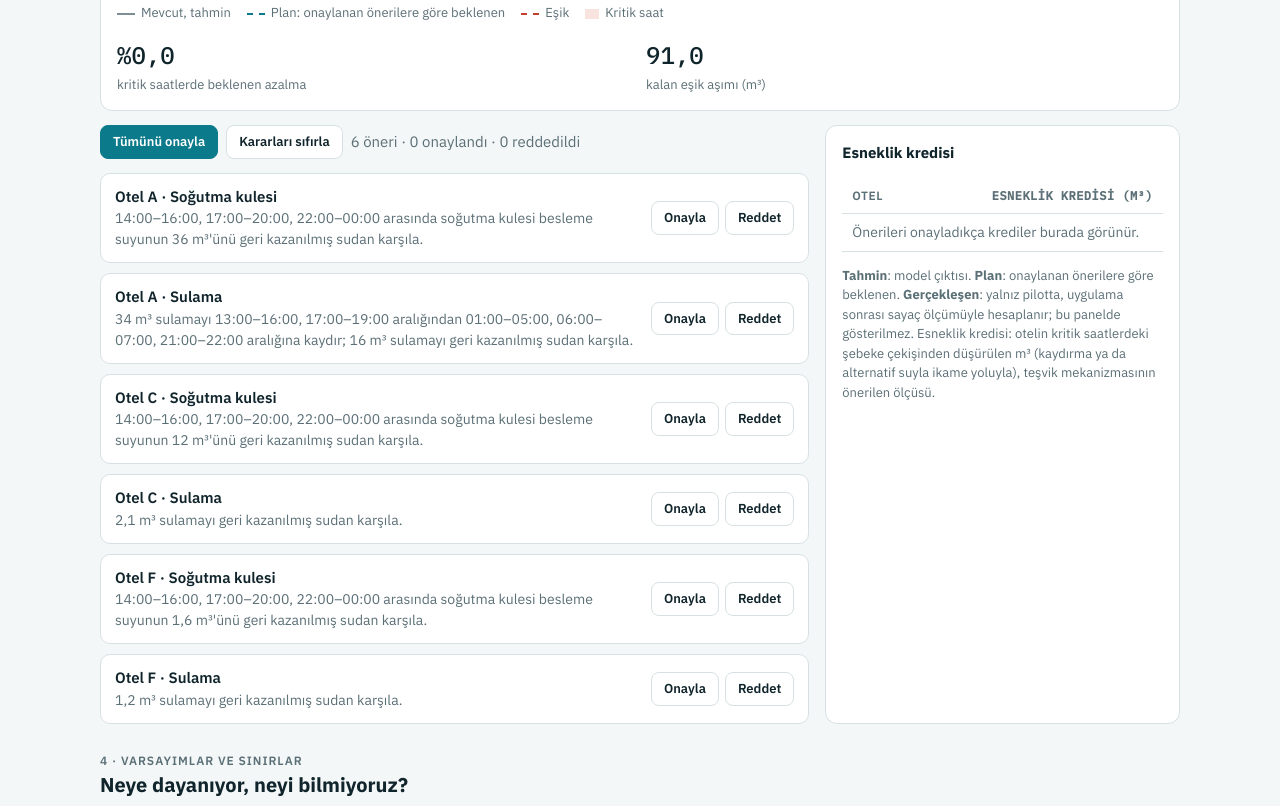
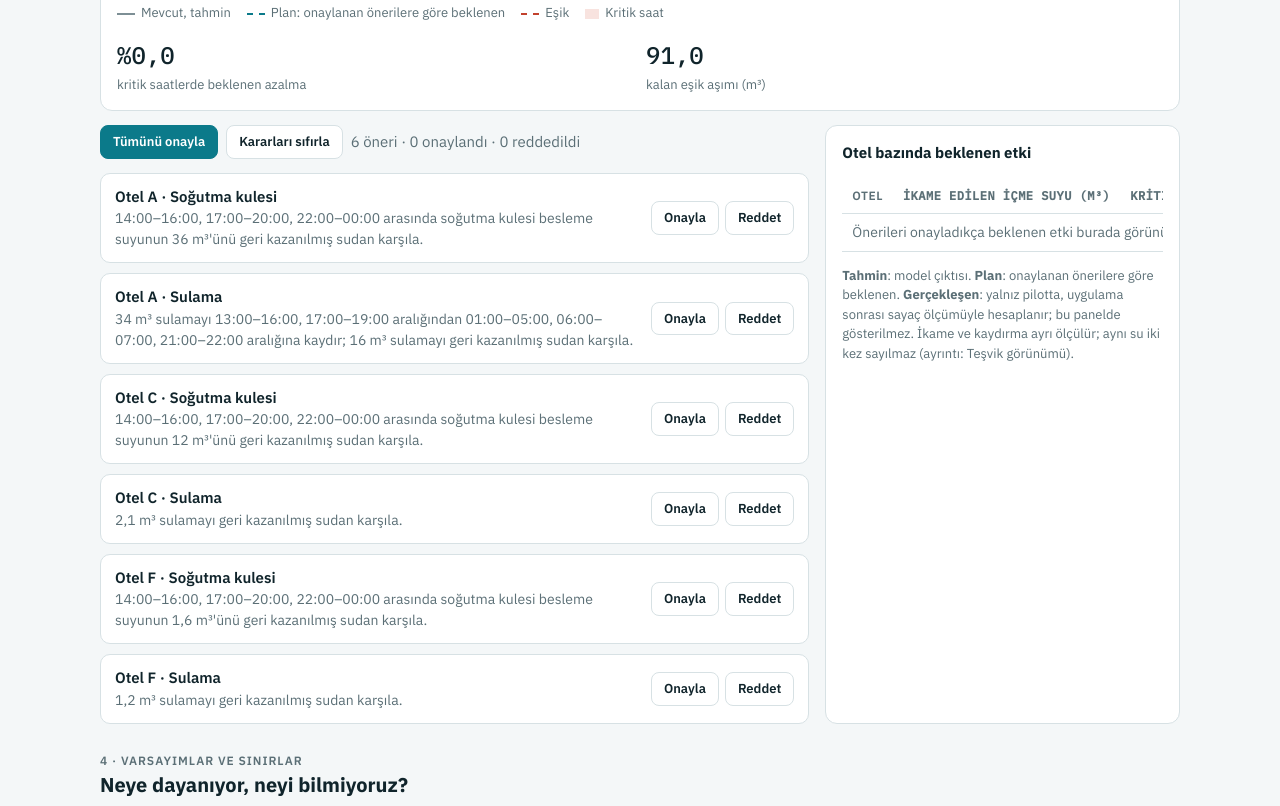
Before and after one commit to nidanrbtl/blueflex-belek, a plain HTML site: page index.html in a window 1280 px wide. Shown: the part 2514-3320 px from the top of the page. Drawn offline with Linux system fonts and the light colour scheme.

Commit message:
Yayın: ikame ve kaydırma ayrı ölçüler, karar kontrolleri
Co-Authored-By: Claude Opus 5.5 <noreply@anthropic.com>

```diff
--- a/index.html
+++ b/index.html
@@ -176,9 +176,9 @@ tr.total td{font-weight:600;border-top:2px solid var(--line)}
         <div class="recs" id="recs"></div>
       </div>
       <div class="card stack">
-        <h3>Esneklik kredisi</h3>
+        <h3>Otel bazında beklenen etki</h3>
         <div class="tablewrap"><table id="tcred"></table></div>
-        <p class="foot"><strong>Tahmin</strong>: model çıktısı. <strong>Plan</strong>: onaylanan önerilere göre beklenen. <strong>Gerçekleşen</strong>: yalnız pilotta, uygulama sonrası sayaç ölçümüyle hesaplanır; bu panelde gösterilmez. Esneklik kredisi: otelin kritik saatlerdeki şebeke çekişinden düşürülen m³ (kaydırma ya da alternatif suyla ikame yoluyla), teşvik mekanizmasının önerilen ölçüsü.</p>
+        <p class="foot"><strong>Tahmin</strong>: model çıktısı. <strong>Plan</strong>: onaylanan önerilere göre beklenen. <strong>Gerçekleşen</strong>: yalnız pilotta, uygulama sonrası sayaç ölçümüyle hesaplanır; bu panelde gösterilmez. İkame ve kaydırma ayrı ölçülür; aynı su iki kez sayılmaz (ayrıntı: Teşvik görünümü).</p>
       </div>
     </div>
   </section>
@@ -205,7 +205,7 @@ tr.total td{font-weight:600;border-top:2px solid var(--line)}
           <li>ASAT SCADA ve otel sayaçlarından canlı veri; pilotta veri paylaşım protokolüyle sağlanacak.</li>
           <li>Basınç, debi ve şebeke hidroliği; misafir konforu gibi modellenmeyen hizmet kalitesi konuları.</li>
           <li>Arıtılmış su boru hattı, kalite ve izin süreci (Bakanlık görüşü gerekir).</li>
-          <li>Gerçek tarife ve esneklik kredisi ödemesi; pompa enerjisinin SCADA'dan ölçülmesi.</li>
+          <li>Gerçek tarife ve esneklik teşviki ödemesi; pompa enerjisinin SCADA'dan ölçülmesi.</li>
         </ul>
       </details>
       <details><summary>Kaynaklar</summary>
@@ -234,30 +234,31 @@ tr.total td{font-weight:600;border-top:2px solid var(--line)}
   </div>
 
   <div class="view" id="v-tesvik" role="tabpanel" aria-labelledby="tab-tesvik" hidden>
-    <p class="vbar"><span class="tag run">Çalışan · simülasyon</span>Kredi, onaylanan plandan hesaplanıyor. Ödeme ve tarife kısmı tasarım aşamasında.</p>
+    <p class="vbar"><span class="tag run">Çalışan · simülasyon</span><span>İki ölçü de onaylanan plandan <em>beklenen etki</em> olarak hesaplanıyor. Ödeme ve tarife kısmı tasarım aşamasında.</span></p>
     <section aria-labelledby="h-tesvik">
-      <div><div class="eyebrow">Teşvik görünümü</div><h2 id="h-tesvik">Esneklik kredisi: kritik saatte düşürülen her m³</h2></div>
+      <div><div class="eyebrow">Teşvik görünümü</div><h2 id="h-tesvik">Esneklik iki ayrı ölçüyle sayılır; aynı su iki kez sayılmaz</h2></div>
       <div class="grid2">
         <div class="card stack">
           <h3>Hesap kuralı</h3>
-          <div class="formula">Kredi (m³) = Σ<sub>kritik saatler</sub> [ tahmin edilen çekiş − onaylanan plana göre beklenen çekiş ]<br>otel bazında, net; en az 0</div>
+          <div class="formula">İkame (m³) = alternatif suyla karşılanan içme suyu, gün boyu<br>Kaydırma (m³) = kritik saatlerden çıkarılan şebeke suyu − kritik saatlere eklenen (otel bazında, net; en az 0)</div>
           <ul class="src">
             <li><strong>Kritik saat:</strong> bölgenin tahmini çekişinin bölgesel eşiği aştığı saat. Şu an <span id="i-crit"></span>.</li>
-            <li>Kaydırma ve alternatif suyla ikame kritik saatte aynı ölçüde kredi kazandırır. Suyu başka bir kritik saate kaydırmak kredi kazandırmaz; net hesap bunu düşer.</li>
-            <li>Bu panelde kredi <em>beklenen</em> plandan hesaplanıyor. Pilotta aynı kural, sayaçla ölçülen <em>gerçekleşen</em> çekişe uygulanacak.</li>
+            <li><strong>Çift sayım yok:</strong> Kritik saatte alternatif suyla karşılanan hacim yalnız ikame olarak sayılır, kaydırmaya girmez. Kaydırma şebekeden çekilen toplam suyu değiştirmez, yalnız saatini değiştirir.</li>
+            <li><strong>Tek puan yok:</strong> İki ölçüyü birleştiren bir katsayı belirlenmedi. Ağırlıklar pilotta ASAT ile birlikte değerlendirilecek.</li>
+            <li>Bu panelde iki ölçü de <em>beklenen</em> plandan hesaplanıyor. Pilotta aynı kural, sayaçla ölçülen <em>gerçekleşen</em> çekişe uygulanacak.</li>
           </ul>
           <div class="callout neutral"><strong>Gerçek ödeme veya tarife uygulanmıyor — pilotta ASAT ile tasarlanacak.</strong> Seçenekler: zaman bazlı tarife indirimi ya da öncelikli hizmet.</div>
         </div>
         <div class="card stack">
-          <div class="metric"><span class="v" id="i-total"></span><span class="l">bölgeye toplam katkı: kritik saatlerde düşürülen m³ (onaylanan plan)</span></div>
-          <div class="metric"><span class="v" id="i-share"></span><span class="l">kritik saatlerdeki bölgesel çekişe oranı</span></div>
+          <div class="metric"><span class="v" id="i-subst"></span><span class="l">ikame edilen içme suyu (onaylanan plan, beklenen)</span></div>
+          <div class="metric"><span class="v" id="i-shift"></span><span class="l">kritik saatten kaydırılan şebeke çekişi (onaylanan plan, beklenen)</span></div>
           <p class="foot" id="i-note"></p>
         </div>
       </div>
       <div class="card stack">
-        <h3>Otel bazında kredi</h3>
+        <h3>Otel bazında beklenen etki</h3>
         <div class="tablewrap"><table id="tcredit"></table></div>
-        <p class="foot">Kararlar Bölge ve Otel görünümleriyle ortaktır: bir öneriyi herhangi bir görünümde onaylamak, buradaki krediyi de değiştirir. Pilotta yer almayan oteller kredi almaz.</p>
+        <p class="foot">Kararlar Bölge ve Otel görünümleriyle ortaktır: bir öneriyi herhangi bir görünümde onaylamak ya da reddetmek buradaki değerleri de değiştirir. Pilotta yer almayan oteller için hesap yapılmaz.</p>
       </div>
     </section>
   </div>
@@ -294,7 +295,7 @@ tr.total td{font-weight:600;border-top:2px solid var(--line)}
           <li><strong>Gün 7:</strong> Ölçülen parametreler senaryo aralıklarıyla karşılaştırılır. Panel, senaryo yerine ölçülen değerlerle çalışmaya başlar. Hangi senaryoya yakın çıktığı raporlanır.</li>
           <li><strong>2. hafta:</strong> İlk öneriler; Tahmin / Plan / Gerçekleşen günlük olarak karşılaştırılır.</li>
         </ol>
-        <p class="foot"><strong>Doğrulanması gereken varsayım:</strong> ASAT parsel sayaçlarının saatlik okunabildiği henüz doğrulanmadı. Okunamıyorsa ilk hafta otel iç sayaçlarına ya da geçici kaydedicilere dayanır.</p>
+        <p class="foot"><strong>Doğrulanmamış varsayım:</strong> Sayaçların saatlik kayıt tuttuğu ve bu veriye erişilebildiği henüz doğrulanmadı. Pilot öncesinde sayaçların kayıt sıklığı ve veriye erişim imkânı doğrulanacak; yeterli çözünürlük sağlanamazsa ek ölçüm ihtiyacı değerlendirilecek.</p>
       </div>
 
       <div class="card stack">
@@ -614,17 +615,17 @@ const BF = (() => {
     inputs.forEach((x, i) => {
       if (!x.joined) return; const p = plans[i];
       const sc = sum(p.subCool);
-      if (sc > 1e-6) recs.push({ hotel: x.name, hi: i, cat: 'Soğutma kulesi', text: `${spansShort(p.subCool.map((v, h) => v > 1e-6 ? h : -1).filter(h => h >= 0))} arasında soğutma kulesi besleme suyunun ${m3(sc)} m³'ünü geri kazanılmış sudan karşıla.`, delta: p.subCool.map(v => -v) });
+      if (sc > 1e-6) recs.push({ hotel: x.name, hi: i, cat: 'Soğutma kulesi', text: `${spansShort(p.subCool.map((v, h) => v > 1e-6 ? h : -1).filter(h => h >= 0))} arasında soğutma kulesi besleme suyunun ${m3(sc)} m³'ünü geri kazanılmış sudan karşıla.`, delta: p.subCool.map(v => -v), sub: p.subCool.slice(), shift: zeros() });
       const si = sum(p.subIrr), moved = sum(p.irr.map((v, h) => Math.max(0, x.irr[h] - v)));
       if (si > 1e-6 || moved > 1e-6) {
         const parts = [];
         if (moved > 1e-6) parts.push(`${m3(moved)} m³ sulamayı ${spansShort(p.irr.map((v, h) => v < x.irr[h] - 1e-6 ? h : -1).filter(h => h >= 0))} aralığından ${spansShort(p.irr.map((v, h) => v > x.irr[h] + 1e-6 ? h : -1).filter(h => h >= 0))} aralığına kaydır`);
         if (si > 1e-6) parts.push(`${m3(si)} m³ sulamayı geri kazanılmış sudan karşıla`);
-        recs.push({ hotel: x.name, hi: i, cat: 'Sulama', text: parts.join('; ') + '.', delta: p.irr.map((v, h) => v - x.irr[h] - p.subIrr[h]) });
+        recs.push({ hotel: x.name, hi: i, cat: 'Sulama', text: parts.join('; ') + '.', delta: p.irr.map((v, h) => v - x.irr[h] - p.subIrr[h]), sub: p.subIrr.slice(), shift: p.irr.map((v, h) => v - x.irr[h]) });
       }
       for (const [c, label] of [['lau', 'Çamaşırhane'], ['pool', 'Havuz ters yıkama']]) {
         const mv = sum(p[c].map((v, h) => Math.max(0, x[c][h] - v)));
-        if (mv > 1e-6) recs.push({ hotel: x.name, hi: i, cat: label, text: `${m3(mv)} m³'ü ${spansShort(p[c].map((v, h) => v < x[c][h] - 1e-6 ? h : -1).filter(h => h >= 0))} aralığından ${spansShort(p[c].map((v, h) => v > x[c][h] + 1e-6 ? h : -1).filter(h => h >= 0))} aralığına kaydır.`, delta: p[c].map((v, h) => v - x[c][h]) });
+        if (mv > 1e-6) recs.push({ hotel: x.name, hi: i, cat: label, text: `${m3(mv)} m³'ü ${spansShort(p[c].map((v, h) => v < x[c][h] - 1e-6 ? h : -1).filter(h => h >= 0))} aralığından ${spansShort(p[c].map((v, h) => v > x[c][h] + 1e-6 ? h : -1).filter(h => h >= 0))} aralığına kaydır.`, delta: p[c].map((v, h) => v - x[c][h]), sub: zeros(), shift: p[c].map((v, h) => v - x[c][h]) });
       }
     });
     return recs;
@@ -634,17 +635,23 @@ const BF = (() => {
   // A recommendation's effect = drop in network draw summed over the critical hours (m3)
   function critImpact(res, rec) { return -res.critHours.reduce((s, h) => s + rec.delta[h], 0); }
   function topRecs(res, n) { return res.recs.map((r, i) => i).sort((a, b) => critImpact(res, res.recs[b]) - critImpact(res, res.recs[a])).slice(0, n); }
-  // decisions: { recIndex: 'ok' | 'no' }. Flexibility credit = net drop of the hotel's draw in critical hours (never negative).
+  // decisions: { recIndex: 'ok' | 'no' }. Expected effect per hotel, kept as two separate measures (no combined score):
+  //   subst      = drinking water replaced by alternative water (m3, whole day) — the network draw really falls by this
+  //   substCrit  = the part of subst that falls in critical hours
+  //   shiftCrit  = network water moved out of critical hours (m3, net; a substituted m3 is never counted here)
+  // Critical-hour drop of the hotel = substCrit + shiftCrit (before flooring shiftCrit at 0).
   function applyDecisions(res, decisions) {
-    const base = res.k.base.R, plan = base.slice(), credit = {};
+    const base = res.k.base.R, plan = base.slice(), byHotel = {};
+    const crit = a => res.critHours.reduce((s, h) => s + a[h], 0);
     res.recs.forEach((r, i) => {
       if (decisions[i] !== 'ok') return;
       r.delta.forEach((d, h) => plan[h] += d);
-      credit[r.hotel] = (credit[r.hotel] || 0) + critImpact(res, r);
+      const e = byHotel[r.hotel] || (byHotel[r.hotel] = { subst: 0, substCrit: 0, shiftNet: 0 });
+      e.subst += sum(r.sub); e.substCrit += crit(r.sub); e.shiftNet += -crit(r.shift);
     });
-    Object.keys(credit).forEach(n => credit[n] = Math.max(0, credit[n]));
-    const crit0 = res.critHours.reduce((s, h) => s + base[h], 0), crit1 = res.critHours.reduce((s, h) => s + plan[h], 0);
-    return { plan, credit, crit0, crit1, critRed: crit0 > 0 ? 1 - crit1 / crit0 : null, exceed: plan.reduce((s, v) => s + Math.max(0, v - res.thr), 0) };
+    Object.values(byHotel).forEach(e => e.shiftCrit = Math.max(0, e.shiftNet));
+    const crit0 = crit(base), crit1 = crit(plan);
+    return { plan, byHotel, crit0, crit1, critRed: crit0 > 0 ? 1 - crit1 / crit0 : null, exceed: plan.reduce((s, v) => s + Math.max(0, v - res.thr), 0) };
   }
 
   // ---------- Per-hotel view of the same run (no new planning: slices of the regional plan and its recommendations) ----------
@@ -663,15 +670,17 @@ const BF = (() => {
       { item: 'Alternatif su deposu', now: `${m3(x.tank.cap)} m³ kapasite`, rule: `Alt sınır ${m3(x.tank.min)} m³ · pompa en çok ${m3(x.tank.qmax)} m³/saat · yenilenme ${m3(x.tank.refill)} m³/saat`, flex: '—' },
       { item: 'Oda, mutfak, ortak alan, havuz takviyesi', now: 'Tahmin edilen kullanım', rule: 'Değişmez', flex: 'Korunan' },
     ];
-    return { x, joined: x.joined, base, plan, recIdx, constraints, credit: x.joined ? (applyDecisions(res, decisions).credit[x.name] || 0) : 0 };
+    const none = { subst: 0, substCrit: 0, shiftNet: 0, shiftCrit: 0 };
+    return { x, joined: x.joined, base, plan, recIdx, constraints, flex: x.joined ? (applyDecisions(res, decisions).byHotel[x.name] || none) : none };
   }
-  // Credit table for the incentive view: approved credit and the full-plan potential per joined hotel
+  // Incentive table: the two measures per joined hotel, for the approved plan and if every recommendation were approved
   function credits(res, decisions) {
     const all = {}; res.recs.forEach((r, i) => all[i] = 'ok');
-    const now = applyDecisions(res, decisions), full = applyDecisions(res, all);
-    const rows = res.inputs.filter(x => x.joined).map(x => ({ hotel: x.name, type: x.type, credit: now.credit[x.name] || 0, potential: full.credit[x.name] || 0 }));
-    const total = rows.reduce((s, r) => s + r.credit, 0);
-    return { rows, total, crit0: now.crit0, share: now.crit0 > 0 ? total / now.crit0 : 0, potentialTotal: rows.reduce((s, r) => s + r.potential, 0) };
+    const now = applyDecisions(res, decisions), full = applyDecisions(res, all), z = { subst: 0, substCrit: 0, shiftNet: 0, shiftCrit: 0 };
+    const rows = res.inputs.filter(x => x.joined).map(x => ({ hotel: x.name, type: x.type, now: now.byHotel[x.name] || z, full: full.byHotel[x.name] || z }));
+    const tot = (k, w) => rows.reduce((s, r) => s + r[w][k], 0);
+    const T = w => ({ subst: tot('subst', w), substCrit: tot('substCrit', w), shiftNet: tot('shiftNet', w), shiftCrit: tot('shiftCrit', w) });
+    return { rows, total: T('now'), potential: T('full'), crit0: now.crit0, critDrop: now.crit0 - now.crit1, critDropFull: full.crit0 - full.crit1 };
   }
 
   // ---------- One full run ----------
@@ -823,13 +832,13 @@ const BFV = (() => {
     res.recs.forEach((r, i) => $('recs').appendChild(recEl(i)));
     const nOk = Object.values(decisions).filter(v => v === 'ok').length, nNo = Object.values(decisions).filter(v => v === 'no').length;
     $('reccount').textContent = `${res.recs.length} öneri · ${nOk} onaylandı · ${nNo} reddedildi`;
-    const ap = BF.applyDecisions(res, decisions), plan = ap.plan, credit = ap.credit;
+    const ap = BF.applyDecisions(res, decisions), plan = ap.plan, byHotel = ap.byHotel;
     chart($('c3'), [{ v: base, c: 'var(--base)' }, { v: plan, c: 'var(--accent)', dash: true, w: 2.75 }], res.thr, res.critHours);
     $('p-red').textContent = ap.critRed == null ? '—' : pct(ap.critRed);
     $('p-exc').textContent = fmt(ap.exceed, 1);
-    const names = Object.keys(credit);
-    $('tcred').innerHTML = `<tr><th>Otel</th><th class="n">Esneklik kredisi (m³)</th></tr>` +
-      (names.length ? names.map(n => `<tr><td>${n}</td><td class="n">${fmt(credit[n], 1)}</td></tr>`).join('') : `<tr><td colspan="2" class="muted">Önerileri onayladıkça krediler burada görünür.</td></tr>`);
+    const names = Object.keys(byHotel);
+    $('tcred').innerHTML = `<tr><th>Otel</th><th class="n">İkame edilen içme suyu (m³)</th><th class="n">Kritik saatten kaydırılan çekiş (m³)</th></tr>` +
+      (names.length ? names.map(n => `<tr><td>${n}</td><td class="n">${fmt(byHotel[n].subst, 1)}</td><td class="n">${fmt(byHotel[n].shiftCrit, 1)}</td></tr>`).join('') : `<tr><td colspan="3" class="muted">Önerileri onayladıkça beklenen etki burada görünür.</td></tr>`);
     renderHotel();
     renderIncentive();
   }
@@ -844,7 +853,7 @@ const BFV = (() => {
     const v = BF.hotelView(res, state.hotel, decisions), x = v.x, sum = a => a.reduce((s, y) => s + y, 0);
     [...$('hsel').children].forEach(o => { const xi = res.inputs.find(y => y.id === o.value); o.textContent = `${xi.name} · ${xi.type}${xi.joined ? ' · pilotta' : ''}`; });
     if (!v.joined) {
-      $('hbody').innerHTML = `<div class="callout neutral"><strong>Bu otel pilotta yer almıyor.</strong> ${res.sc.name} senaryosunda ${res.inputs.filter(y => y.joined).length} otel katılıyor (${res.inputs.filter(y => y.joined).map(y => y.name).join(', ')}). Katılmayan otellere öneri verilmez ve kredi yazılmaz.</div>`;
+      $('hbody').innerHTML = `<div class="callout neutral"><strong>Bu otel pilotta yer almıyor.</strong> ${res.sc.name} senaryosunda ${res.inputs.filter(y => y.joined).length} otel katılıyor (${res.inputs.filter(y => y.joined).map(y => y.name).join(', ')}). Katılmayan otellere öneri verilmez ve esneklik hesabı yapılmaz.</div>`;
       return;
     }
     const crit0 = res.critHours.reduce((s, h) => s + v.base[h], 0);
@@ -859,7 +868,8 @@ const BFV = (() => {
         <div class="card stack">
           <div class="metric"><span class="v">${fmt(sum(v.base))}</span><span class="l">yarın şebekeden tahmini çekiş (m³)</span></div>
           <div class="metric"><span class="v">${fmt(crit0, 1)}</span><span class="l">bunun kritik saatlere düşen kısmı (m³)</span></div>
-          <div class="metric"><span class="v" style="color:var(--accent)">${fmt(v.credit, 1)}</span><span class="l">esneklik kredisi, onaylanan plana göre (m³)</span></div>
+          <div class="metric"><span class="v" style="color:var(--accent)">${fmt(v.flex.subst, 1)}</span><span class="l">ikame edilen içme suyu, onaylanan plana göre beklenen (m³)</span></div>
+          <div class="metric"><span class="v" style="color:var(--accent)">${fmt(v.flex.shiftCrit, 1)}</span><span class="l">kritik saatten kaydırılan şebeke çekişi, beklenen (m³)</span></div>
         </div>
       </div>
       <div class="card stack">
@@ -879,16 +889,16 @@ const BFV = (() => {
     chart($('c4'), [{ v: v.base, c: 'var(--base)' }, { v: v.plan, c: 'var(--accent)', dash: true, w: 2.75 }], null, res.critHours);
   }
 
-  // ---- incentive view: credit rule and table (BF.credits) ----
+  // ---- incentive view: the two measures and their split of the critical-hour drop (BF.credits) ----
   function renderIncentive() {
-    const c = BF.credits(res, decisions);
+    const c = BF.credits(res, decisions), t = c.total, P = c.potential, sh = v => c.crit0 > 0 ? pct(v / c.crit0) : '—';
     $('i-crit').textContent = res.critHours.length ? `${res.critHours.length} saat (${BF.spans(res.critHours)})` : 'kritik saat yok';
-    $('i-total').textContent = fmt(c.total, 1) + ' m³';
-    $('i-share').textContent = pct(c.share);
-    $('i-note').innerHTML = `Bütün öneriler onaylanırsa: <span class="num">${fmt(c.potentialTotal, 1)}</span> m³ (<span class="num">${pct(c.crit0 > 0 ? c.potentialTotal / c.crit0 : 0)}</span>). Bu oran, Bölge görünümündeki "kritik saatlerde beklenen azalma" ile aynı hesaptır.`;
-    $('tcredit').innerHTML = `<tr><th>Otel</th><th>Tür</th><th class="n">Kredi, onaylanan plan (m³)</th><th class="n">Tüm öneriler onaylanırsa (m³)</th></tr>` +
-      (c.rows.length ? c.rows.map(r => `<tr><td>${r.hotel}</td><td>${r.type}</td><td class="n">${fmt(r.credit, 1)}</td><td class="n">${fmt(r.potential, 1)}</td></tr>`).join('') +
-        `<tr class="total"><td>Toplam</td><td></td><td class="n">${fmt(c.total, 1)}</td><td class="n">${fmt(c.potentialTotal, 1)}</td></tr>` : `<tr><td colspan="4" class="muted">Bu senaryoda pilotta otel yok.</td></tr>`);
+    $('i-subst').textContent = fmt(t.subst, 1) + ' m³';
+    $('i-shift').textContent = fmt(t.shiftCrit, 1) + ' m³';
+    $('i-note').innerHTML = `<strong>Bölgeye beklenen etki:</strong> kritik saatlerdeki çekiş <span class="num">${fmt(c.critDrop, 1)}</span> m³ (<span class="num">${sh(c.critDrop)}</span>) azalıyor = ikamenin kritik saatlere düşen kısmı <span class="num">${fmt(t.substCrit, 1)}</span> + kaydırmanın net etkisi <span class="num">${fmt(t.shiftNet, 1)}</span> m³. Bütün öneriler onaylanırsa: <span class="num">${fmt(c.critDropFull, 1)}</span> m³ (<span class="num">${sh(c.critDropFull)}</span>), Bölge görünümündeki "kritik saatlerde beklenen azalma" ile aynı hesap.`;
+    $('tcredit').innerHTML = `<tr><th>Otel</th><th>Tür</th><th class="n">İkame (m³)</th><th class="n">Kritik saatten kaydırma (m³)</th><th class="n">Tümü onaylanırsa: ikame</th><th class="n">Tümü onaylanırsa: kaydırma</th></tr>` +
+      (c.rows.length ? c.rows.map(r => `<tr><td>${r.hotel}</td><td>${r.type}</td><td class="n">${fmt(r.now.subst, 1)}</td><td class="n">${fmt(r.now.shiftCrit, 1)}</td><td class="n">${fmt(r.full.subst, 1)}</td><td class="n">${fmt(r.full.shiftCrit, 1)}</td></tr>`).join('') +
+        `<tr class="total"><td>Toplam</td><td></td><td class="n">${fmt(t.subst, 1)}</td><td class="n">${fmt(t.shiftCrit, 1)}</td><td class="n">${fmt(P.subst, 1)}</td><td class="n">${fmt(P.shiftCrit, 1)}</td></tr>` : `<tr><td colspan="6" class="muted">Bu senaryoda pilotta otel yok.</td></tr>`);
   }
 
   // ---- tabs: #bolge, #otel, #tesvik, #pilot (deep-linkable for the demo) ----
```
Also changed, not shown: mini.html (+23 -15 lines).
